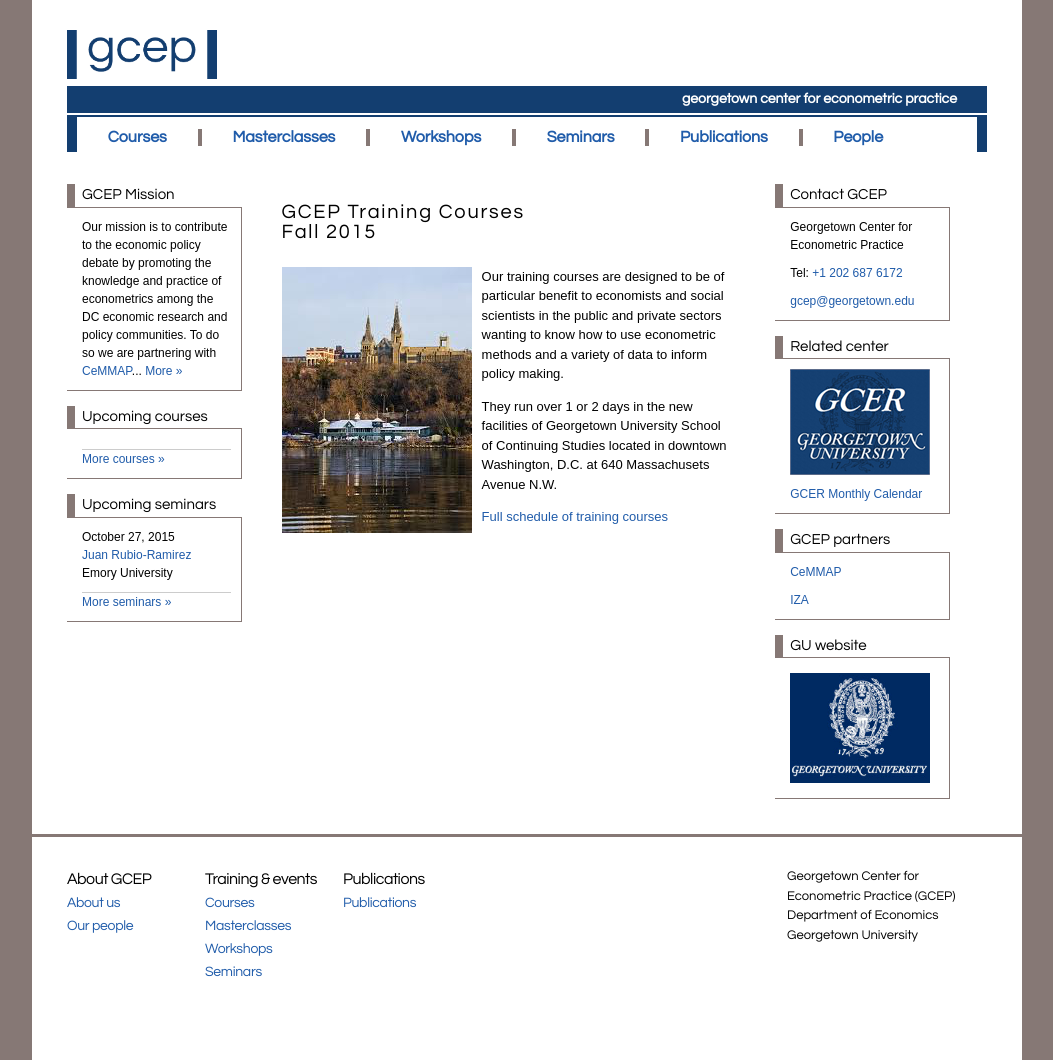
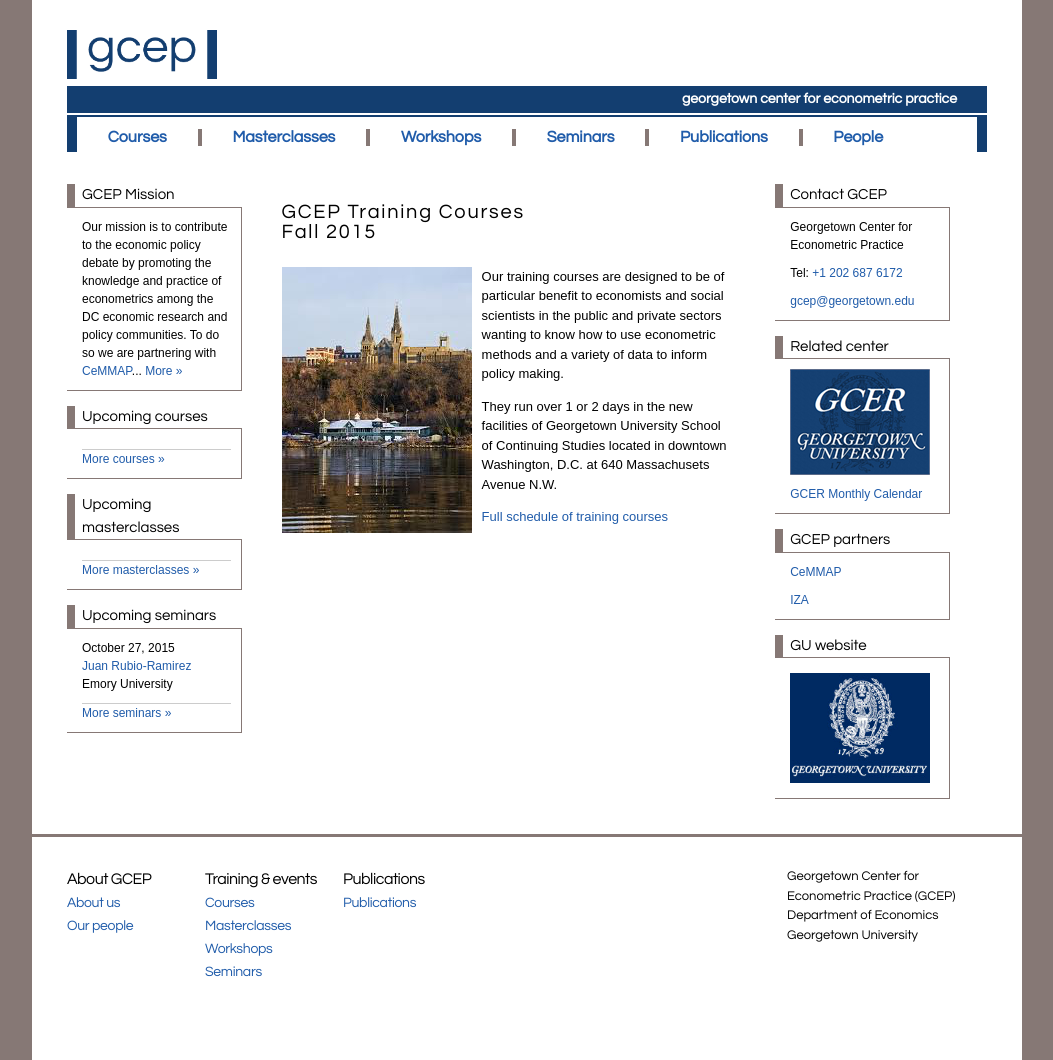
Before and after one commit to georgetown-econ/gcep, a Jekyll site: the page built from index.html, in a window 1280 px wide. Shown: the whole page, without its empty margins (113-1166 px from the left). Built offline with Jekyll 4.4.1, drawn with Linux system fonts in a browser that asks for light colours; the list of posts is cut into pages by our own code.

Commit message:
added upcoming masterclasses on the left sidebar

```diff
--- /dev/null
+++ b/_data/masterclasses-sidebar.yml
@@ -0,0 +1,2 @@
+
+- masterclasses:
--- a/_includes/sidebar_left.html
+++ b/_includes/sidebar_left.html
@@ -22,6 +22,20 @@
     </div>
   </div>
 
+<div class="panel-section">
+    <h2>Upcoming masterclasses</h2>
+    <div class="panel-section-content">
+      {% for masterclasses in site.data.masterclasses-sidebar | limit:2 %}
+      <div class="announcement panel-section-content-item">
+        <div class="masterclasses-schedule"></div>
+        <div class="masterclasses-speaker"></div>
+        <div class="masterclasses-workplace"></div>
+      </div>
+      {% endfor %}
+      <a href="/masterclasses/">More masterclasses »</a>
+    </div>
+ </div>
+
   <div class="panel-section">
     <h2>Upcoming seminars</h2>
     <div class="panel-section-content">
```
